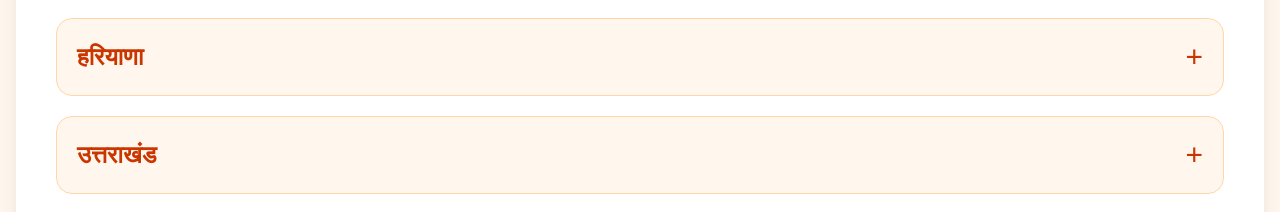
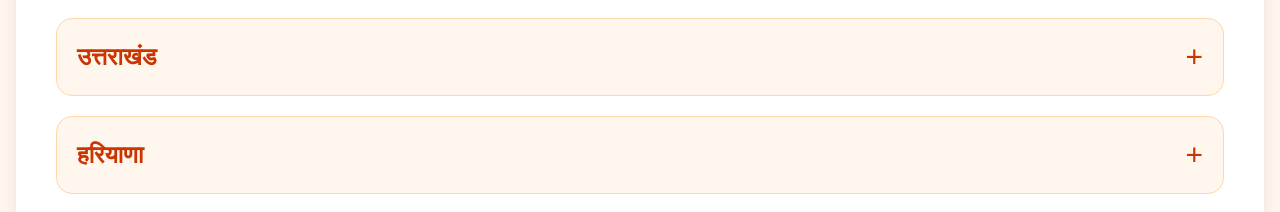
Before and after one commit to Mozuday/Hindu-rashtra-nirmaan-sangh, a Next.js app: page /states in a window 1280 px wide. Shown: the part 654-866 px from the top of the page. Built offline with nearby package versions, Linux system fonts and the light colour scheme.

Commit message:
Updated Contact Page

```diff
--- a/src/app/states/page.js
+++ b/src/app/states/page.js
@@ -10,44 +10,48 @@ export default function States() {
 
   const states = [
     {
-      name: "उत्तर प्रदेश",
+      state: "उत्तर प्रदेश",
+      name: "दुष्यंत राणा",
       leader: "प्रदेश अध्यक्ष",
-      phone: "+91 9000000000",
-      email: "up@hrns.org",
+      phone: "+91 9456963680",
       highlight: true,
     },
     {
-      name: "दिल्ली ",
-      leader: "प्रदेश अध्यक्ष",
-      phone: "+91 9000000000",
-      email: "up@hrns.org",
+      state: "दिल्ली ",
+      name: "रवि कुमार जी",
+      leader: "प्रदेश सह-प्रभारी",
+      phone: "+91 9266214168"
     },
     {
-      name: "हरियाणा",
+      state: "उत्तराखंड",
+      name: "ऋषिवेंद्र प्रताप सिंह",
+      leader: "प्रदेश प्रभारी",
+      phone: "+91 9410102712",
+    },
+    {
+      state: "हरियाणा",
+      name: "",
       leader: "प्रदेश अध्यक्ष",
       phone: "+91 9444444444",
       email: "hr@hrns.org",
     },
     {
-      name: "उत्तराखंड",
-      leader: "प्रदेश अध्यक्ष",
-      phone: "+91 9555555555",
-      email: "uk@hrns.org",
-    },
-    {
-      name: "हिमाचल प्रदेश",
+      state: "हिमाचल प्रदेश",
+      name: "",
       leader: "प्रदेश अध्यक्ष",
       phone: "+91 9666666666",
       email: "hp@hrns.org",
     },
     {
-      name: "राजस्थान",
+      state: "राजस्थान",
+      name: "",
       leader: "प्रदेश अध्यक्ष",
       phone: "+91 9333333333",
       email: "rj@hrns.org",
     },
     {
-      name: "मध्य प्रदेश",
+      state: "मध्य प्रदेश",
+      name: "",
       leader: "प्रदेश अध्यक्ष",
       phone: "+91 9777777777",
       email: "mp@hrns.org",
@@ -109,7 +113,7 @@ export default function States() {
                     <div>
 
                       <h3 className="text-2xl font-bold text-orange-700">
-                        {state.name}
+                        {state.state}
                       </h3>
 
                     </div>
@@ -143,16 +147,16 @@ export default function States() {
 
                           <p>
                             <span className="font-bold">
-                              फोन:
+                              नाम:
                             </span>{" "}
-                            {state.phone}
+                            {state.name}
                           </p>
 
                           <p>
                             <span className="font-bold">
-                              ईमेल:
+                              फोन:
                             </span>{" "}
-                            {state.email}
+                            {state.phone}
                           </p>
 
                         </div>
```
